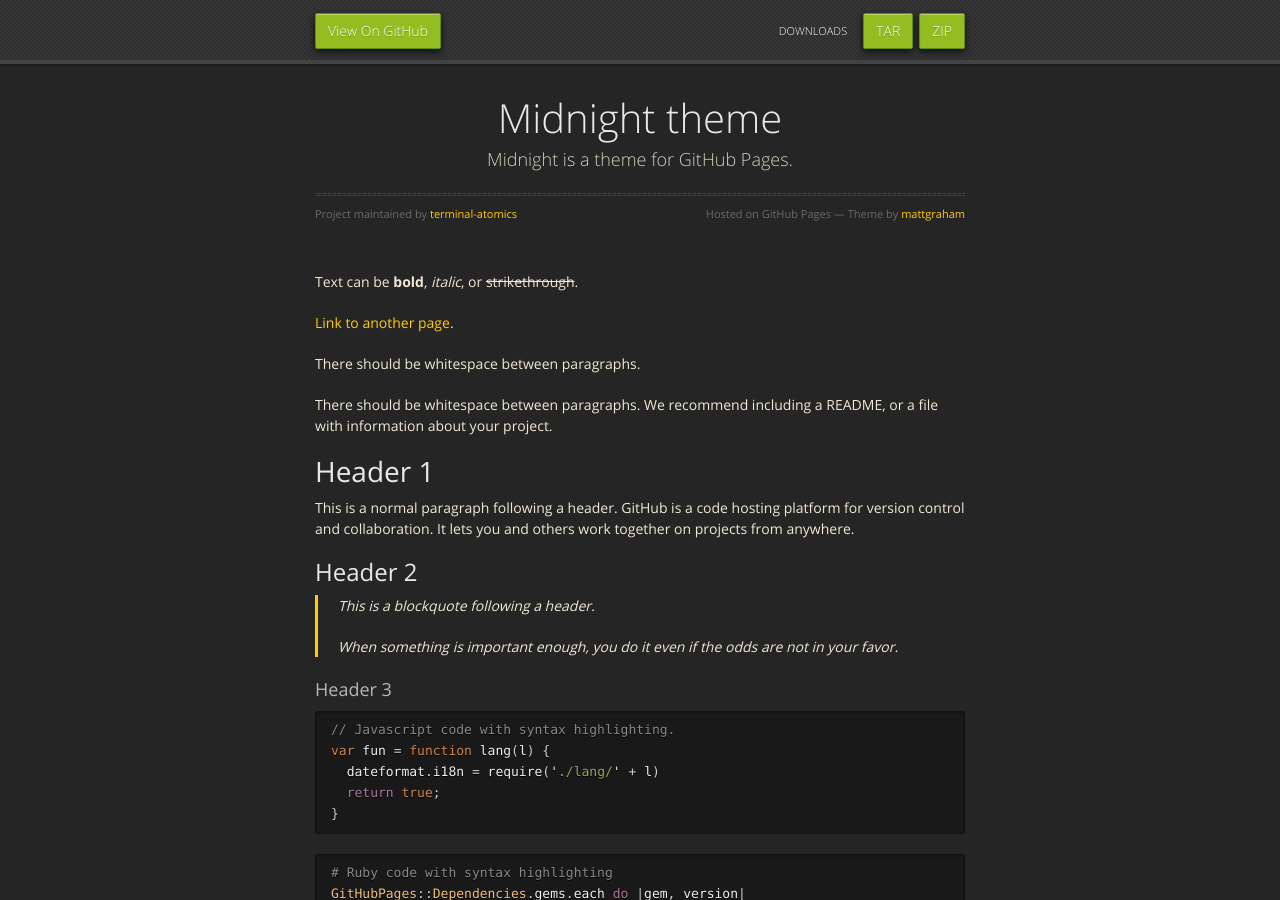
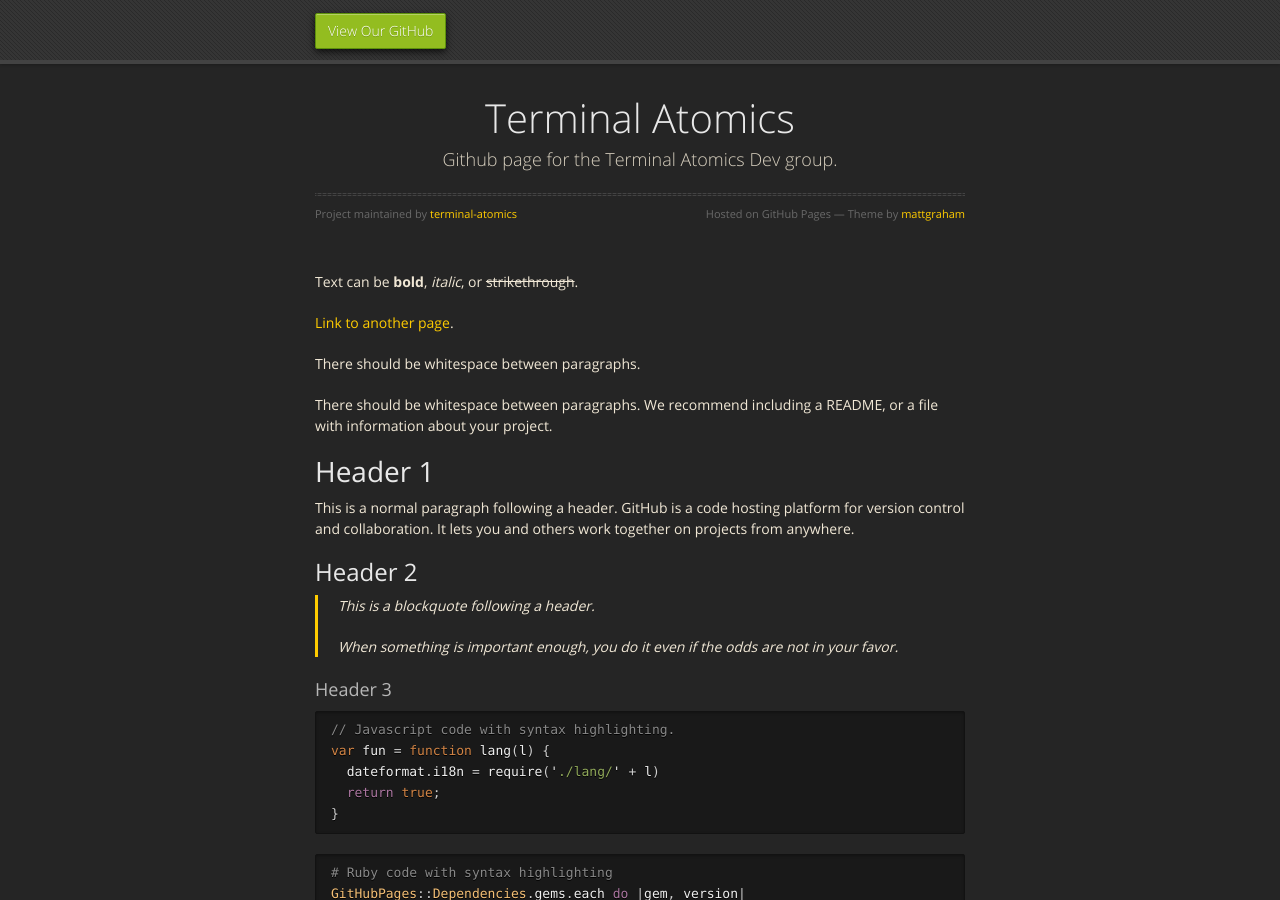
Before and after one commit to terminal-atomics/old-site, a Jekyll site: the page built from index.md, in a window 1280 px wide and 900 px high. Built offline with Jekyll 4.4.1, drawn with Linux system fonts in a browser that asks for light colours.

Commit message:
Initial config.

```diff
--- a/_config.yml
+++ b/_config.yml
@@ -1,5 +1,5 @@
-title: Midnight theme
-description: Midnight is a theme for GitHub Pages.
+title: Terminal Atomics
+description: Github page for the Terminal Atomics Dev group.
 show_downloads: true
 google_analytics:
 theme: jekyll-theme-midnight
--- a/_layouts/default.html
+++ b/_layouts/default.html
@@ -20,12 +20,7 @@
   <body>
       <div id="header">
         <nav>
-          <li class="fork"><a href="{{ site.github.repository_url }}">View On GitHub</a></li>
-          {% if site.show_downloads %}
-            <li class="downloads"><a href="{{ site.github.zip_url }}">ZIP</a></li>
-            <li class="downloads"><a href="{{ site.github.tar_url }}">TAR</a></li>
-            <li class="title">DOWNLOADS</li>
-          {% endif %}
+          <li class="fork"><a href="{{ site.github.repository_url }}">View Our GitHub</a></li>
         </nav>
       </div><!-- end header -->
 
```
